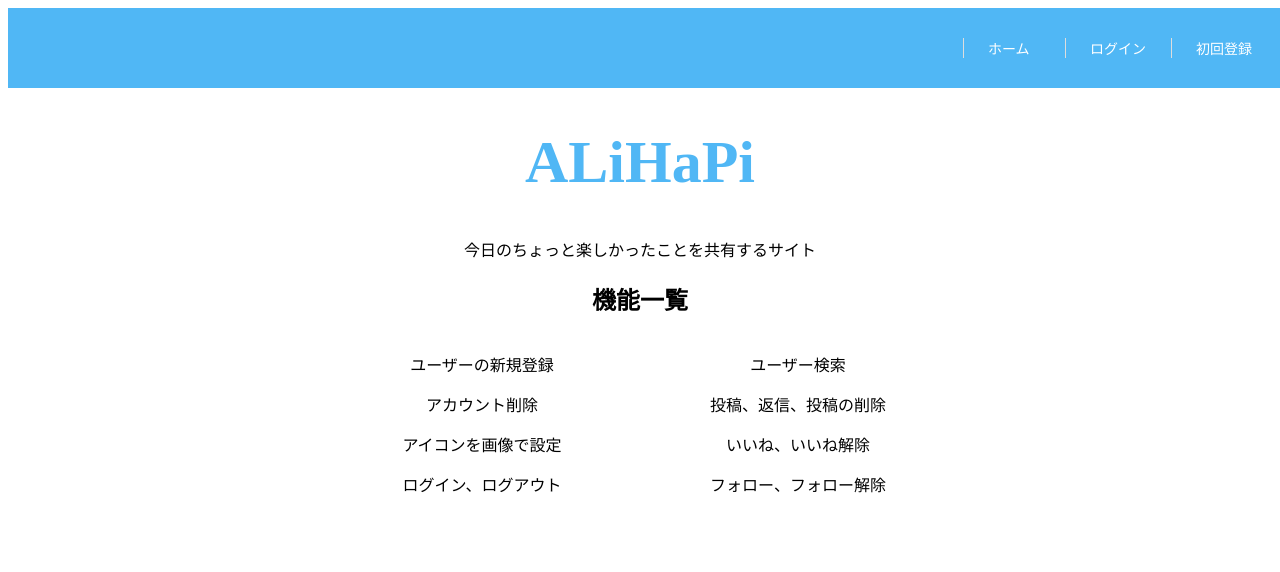
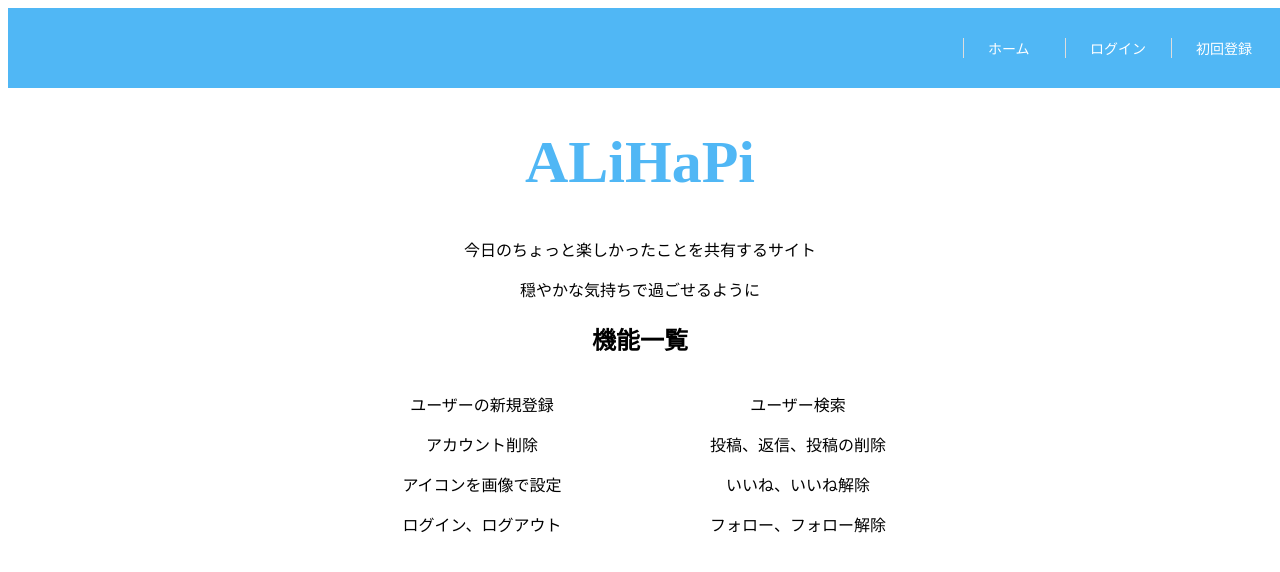
Before and after one commit to Katsu5012/alihapi_frontend, a Vue app: page / in a window 1280 px wide. Shown: the top 572 px of the page. Built offline with nearby package versions, Linux system fonts and the light colour scheme; some icons are missing; what vue-cookies, vue-infinite-loading, vue-localstorage, vuejs-dialog would draw is missing.

Commit message:
no message

```diff
--- a/src/App.vue
+++ b/src/App.vue
@@ -3,8 +3,6 @@
 
 
       <router-view></router-view>
-
-
 
   </div>
 </template>
--- a/src/components/Top.vue
+++ b/src/components/Top.vue
@@ -27,6 +27,7 @@
     <body>
       <h1 class="title">ALiHaPi</h1>
       <p>今日のちょっと楽しかったことを共有するサイト</p>
+      <P>穏やかな気持ちで過ごせるように</P>
       <h2>機能一覧</h2>
       <div class="Items">
         <div class="Item"></div>
```
